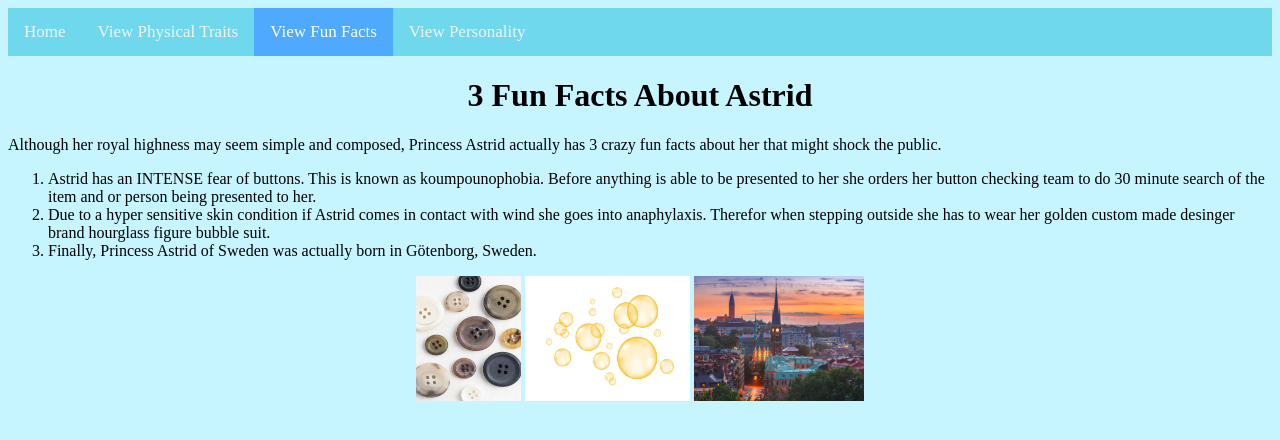
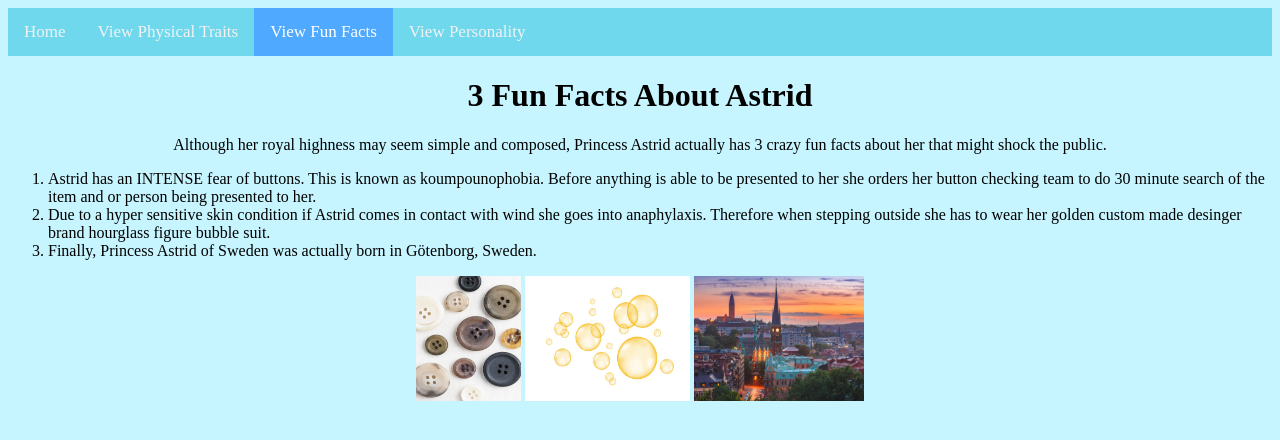
Before and after one commit to elise-t26/ET-ForAstridHuzzzzzz, a plain HTML site: page AstridFunFacts.html in a window 1280 px wide. Drawn offline with Linux system fonts and the light colour scheme.

Commit message:
Add files via upload

```diff
--- a/AstridFunFacts.html
+++ b/AstridFunFacts.html
@@ -13,11 +13,11 @@
 			<a href="AstridsPersonality.html">View Personality</a></center>
 		</div>
 <h1><center>3 Fun Facts About Astrid</center></h1>
-<p> Although her royal highness may seem simple and composed, Princess Astrid actually has 3 crazy fun facts about her that might shock the public.</p>
+<center><p> Although her royal highness may seem simple and composed, Princess Astrid actually has 3 crazy fun facts about her that might shock the public.</p></center>
 
 <ol>
 	<li> Astrid has an INTENSE fear of buttons. This is known as koumpounophobia. Before anything is able to be presented to her she orders her button checking team to do 30 minute search of the item and or person being presented to her. </li>
-<li> Due to a hyper sensitive skin condition if Astrid comes in contact with wind she goes into anaphylaxis. Therefor when stepping outside she has to wear her golden custom made desinger brand hourglass figure bubble suit. </li>
+<li> Due to a hyper sensitive skin condition if Astrid comes in contact with wind she goes into anaphylaxis. Therefore when stepping outside she has to wear her golden custom made desinger brand hourglass figure bubble suit. </li>
 <li> Finally, Princess Astrid of Sweden was actually born in Götenborg, Sweden.
 
 </ol>
```
